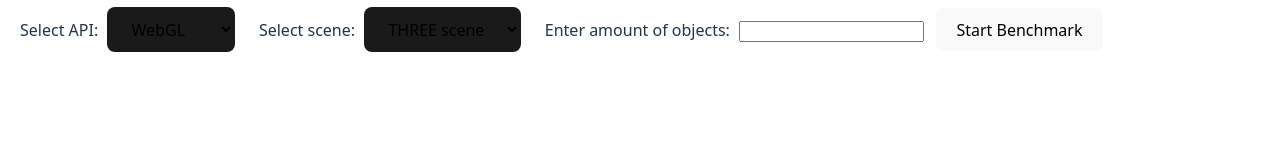
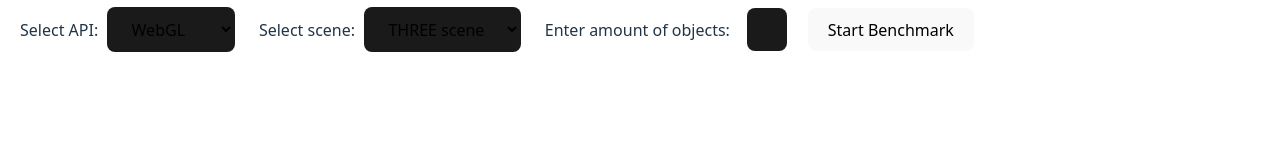
Before and after one commit to Skaaty/DIPLOMA-PROJECT, a website built with Vite: page index.html in a window 1280 px wide. Built offline with nearby package versions, Linux system fonts and the light colour scheme.

Commit message:
Fix typos

```diff
--- a/src/main.ts
+++ b/src/main.ts
@@ -9,6 +9,9 @@ const apiSelector = document.getElementById('api-selector') as HTMLSelectElement
 const sceneSelector = document.getElementById('scene-selector') as HTMLSelectElement;
 const confirmButton = document.getElementById('confirm-button') as HTMLButtonElement;
 //const container = document.getElementById('button-container') as HTMLDivElement;
+const input = document.querySelector('input') as HTMLInputElement;
+input?.addEventListener('input', resizeInput);
+resizeInput.call(input);
 
 let benchmarkRunning = false;
 //const benchmarkData = [];
@@ -65,3 +68,7 @@ confirmButton?.addEventListener('click', () => {
   }
 
 })
+
+function resizeInput(this: HTMLInputElement) {
+  this.style.width = this.value.length + "ch";
+}
--- a/src/scenes/scene1.ts
+++ b/src/scenes/scene1.ts
@@ -85,7 +85,7 @@ function setupRenderer(canvas: HTMLCanvasElement, rendererType: string) {
         rendererType = 'webgl';
     }
 
-    console.info(`${rendererType} selected`);
+    console.info(`${rendererType.toUpperCase()} selected`);
 
     let renderer: THREE.WebGLRenderer | WebGPURenderer;
 
@@ -110,7 +110,7 @@ function setupRenderer(canvas: HTMLCanvasElement, rendererType: string) {
     renderer.setPixelRatio(window.devicePixelRatio);
     renderer.setSize(window.innerWidth, window.innerHeight);
 
-    console.log(renderer instanceof WebGPURenderer ? 'Using WebGPU' : 'Using WebGPU');
+    console.log(renderer instanceof WebGPURenderer ? 'Using WebGPU' : 'Using WebGL');
 
     return renderer;
 }
--- a/src/style.css
+++ b/src/style.css
@@ -87,3 +87,30 @@ label {
   padding: 5px;
   margin-left: 15px;
 }
+
+input[type="text"],
+input[type="number"],
+input[type="search"] {
+  border-radius: 8px;
+  border: 1px solid transparent;
+  padding: 0.6em 1.2em;
+  font-size: 1em;
+  font-weight: 500;
+  font-family: inherit;
+  background-color: #1a1a1a;
+  color: rgba(255, 255, 255, 0.87);
+  transition: border-color 0.25s;
+  margin: 8px 8px;
+}
+
+input[type="text"]:hover,
+input[type="number"]:hover,
+input[type="search"]:hover {
+  border-color: #646cff;
+}
+
+input[type="text"]:focus,
+input[type="number"]:focus,
+input[type="search"]:focus {
+  outline: 4px auto -webkit-focus-ring-color;
+}
```
